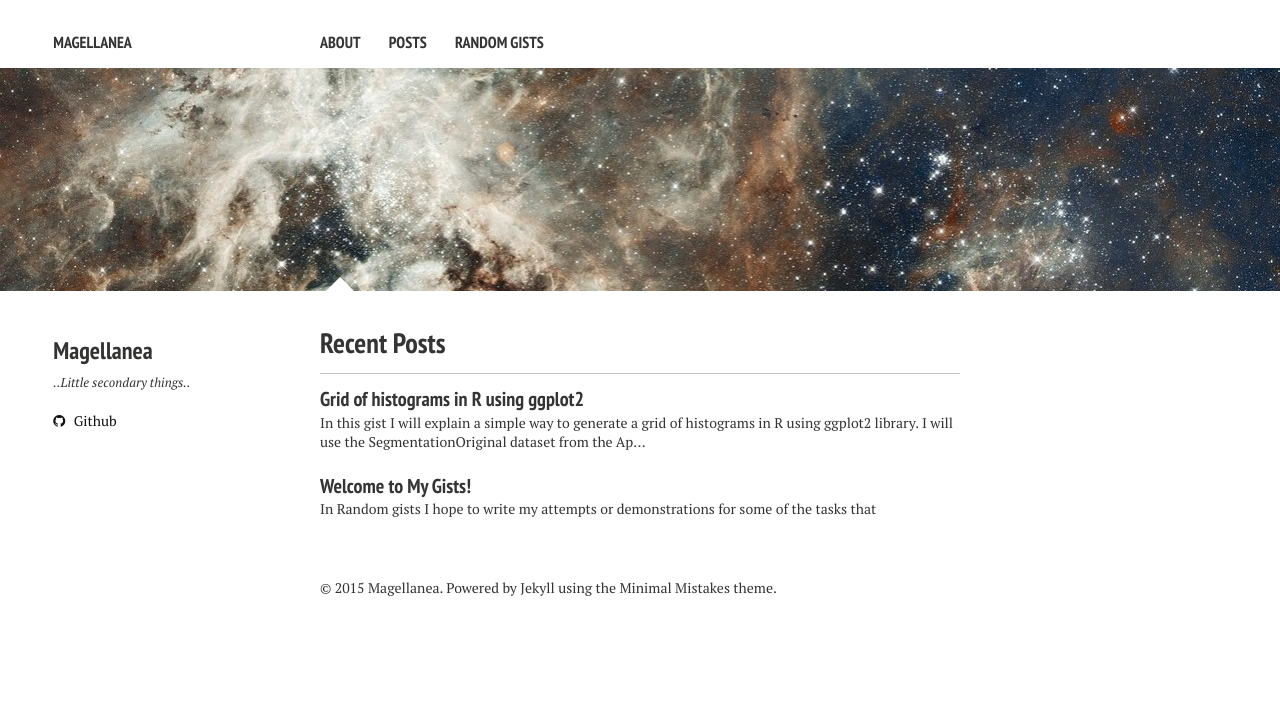
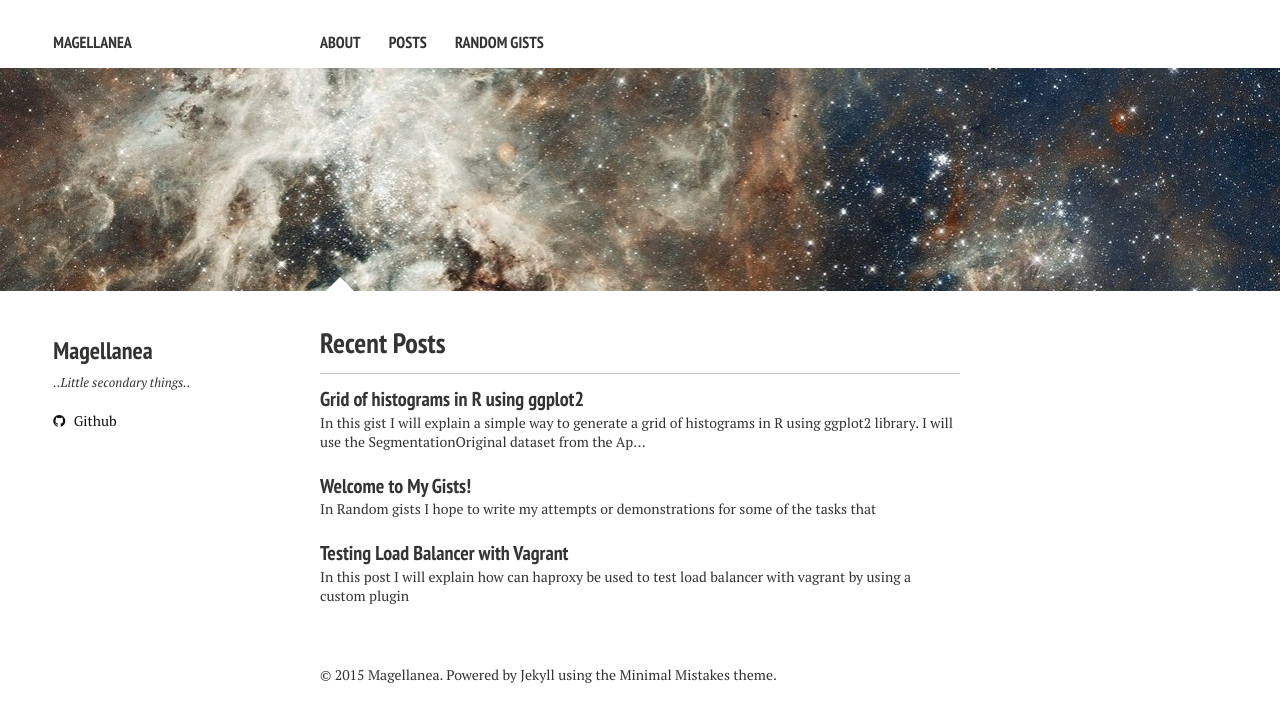
Before and after one commit to Magellanea/magellanea.github.io, a Jekyll site: the page built from index.md, in a window 1280 px wide. Shown: the top 722 px of the page. Built offline with Jekyll 4.4.1, drawn with Linux system fonts in a browser that asks for light colours; nearby versions of some CDN libraries; part of the change alters nothing that is shown.

Commit message:
Adding loadbalancer-vagrant-post

````diff
--- a/_config.yml
+++ b/_config.yml
@@ -40,7 +40,7 @@ owner:
     ad-client:
     ad-slot:
   bing-verify:
-  github: github.com/Magellanea
+  github: Magellanea
   stackoverflow: #http://stackoverflow.com/users/123456/username
   linkedin: #username
   instagram: #username
--- /dev/null
+++ b/general/_posts/2015-01-29-haproxy-vagrant.md
@@ -0,0 +1,96 @@
+---
+layout: post
+title:  "Testing Load Balancer with Vagrant"
+date:   2014-01-29 13:18:21
+comments: true
+---
+
+In this post I will explain how can [haproxy](http://www.haproxy.org/) be used to test load balancer with vagrant by using a custom [plugin](https://github.com/Magellanea/vagrant_haproxy_provisioner)
+
+This post follows that [article](https://www.digitalocean.com/community/tutorials/how-to-use-haproxy-to-set-up-http-load-balancing-on-an-ubuntu-vps) but by using vagrant instead of a vps or a local machine.
+
+- Create Vagrat file for nodes using a simple LAMP architecture
+{% highlight ruby %}
+
+Vagrant.configure(2) do |config|
+  config.vm.box = "precise64"
+  (1..n).each do |i|
+    config.vm.define ("loadbalancer_node%d" % i) do |machine|
+      options = {}
+      machine.vm.network :public_network , options
+      # change that to use chef/puppet
+      machine.vm.provision "shell", path: "install_apache2.sh"
+    end
+  end
+end
+
+{% endhighlight %}
+
+- We use a simple shell script for installing and configuring LAMP.
+{% highlight bash %}
+sudo apt-get update
+sudo apt-get -y install apache2
+sudo apt-get install -y php5 libapache2-mod-php5
+sudo /etc/init.d/apache2 restart
+sudo rm /var/www/index.html
+sudo su
+echo '<?php header("Content-Type: text/plain");echo "Server IP: ".$_SERVER["SERVER_ADDR"];echo "\nClient IP: ".$_SERVER["REMOTE_ADDR"];echo "\nX-Forwarded-for: ".$_SERVER["HTTP_X_FORWARDED_FOR"];?>' > /var/www/index.php
+{% endhighlight %}
+
+
+As you can see the final line replicates what was done in the reference article, it simply outputs the line so that we can know which node was responding.
+
+
+- Finally we need to install the plugin to be used in provisioning, a simple way
+
+{%highlight bash%}
+git clone https://github.com/Magellanea/vagrant_haproxy_provisioner
+## build the gem
+bundle exec rake -T && bundle exec rake install
+## in The VagrantFile directory install the plugin
+vagrant plugin install path_to_gem/pkg/vagrant_haproxy_provisioner-0.0.1.gem
+{%endhighlight%}
+
+- You can now use the new provisioner with the original vagrant file which can now be as the following
+
+{% highlight ruby %}
+require 'json'
+
+Vagrant.configure(2) do |config|
+  # If the file doesn't exist, make ips automatics
+  ips = File.exist?("ips.json") ? JSON.parse(open("ips.json").readline()) : nil
+  n = ips.nil? ? 1 : ips.length
+  config.vm.box = "precise64"
+  (1..n).each do |i|
+    config.vm.define ("loadbalancer_node%d" % i) do |machine|
+      options = {}
+      unless ips.nil?
+        options[:ip] =  ips[i-1]
+      end
+      machine.vm.network :public_network , options
+      # change that to use chef/puppet
+      machine.vm.provision "shell", path: "install_apache2.sh"
+    end
+  end
+  config.vm.define("loadbalancer") do |machine|
+    machine.vm.network :public_network
+    machine.vm.provision "haproxy_provisioner" do |p|
+      p.ips = ips.nil? ? [] : ips
+    end
+
+  end
+end
+{% endhighlight %}
+
+- The ```ips.json``` file is supposed to be created containing a ```JSON``` list of the ips that will be available to nodes.
+
+
+- The final step is setting up the machines
+
+{%highlight bash%}
+vagrant up
+{%endhighlight%}
+
+- You can make an ssh connection to the machine named "loadbalancer" ```vagrant ssh loadbalancer``` to get it's ip.
+
+- By using ```curl [loadbalancer-ip]``` you can track how the haproxy loads the page from a different host based on it's balancing method.
````
